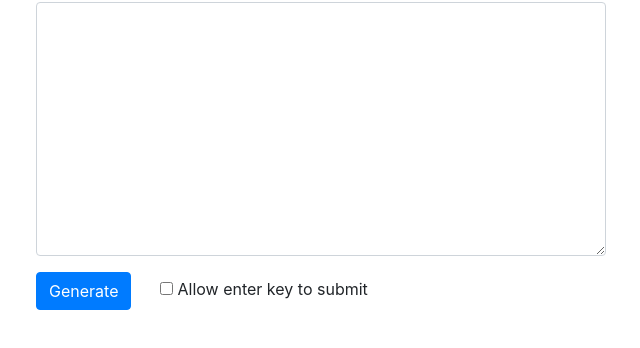
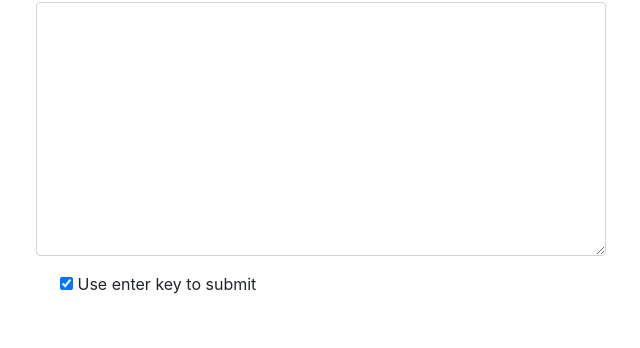
Before and after one commit to olajhidey/text-to-list-generator, a plain HTML site: page index.html in a window 1280 px wide. Shown: the part 86-434 px from the top of the page, without its empty margins (319-959 px from the left). Drawn offline with nearby package versions, Linux system fonts and the light colour scheme.

Commit message:
Added small improvements

```diff
--- a/index.html
+++ b/index.html
@@ -30,10 +30,10 @@
         </textarea>
       </div>
 
-      <input type="submit"  class="btn btn-primary" v-on:click="generateList(2)" value="Generate">
+      <input type="submit"  v-if="!check" class="btn btn-primary" v-on:click="generateList(2)" value="Generate">
 
       <input type="checkbox" class="ml-4" v-model="check"  />
-      <label>Allow enter key to submit</label>
+      <label>Use enter key to submit</label>
 
     </div>
 
@@ -56,15 +56,17 @@
   data: {
     result: '',
     lists: [],
-    check: '',
+    check: true,
     errorText: '',
   },
+
  methods: {
      generateList:function(type){
 
    if(type == 1){
         if(this.check){
           this.performGenerate()
+
         }else{
           return
         }
```
